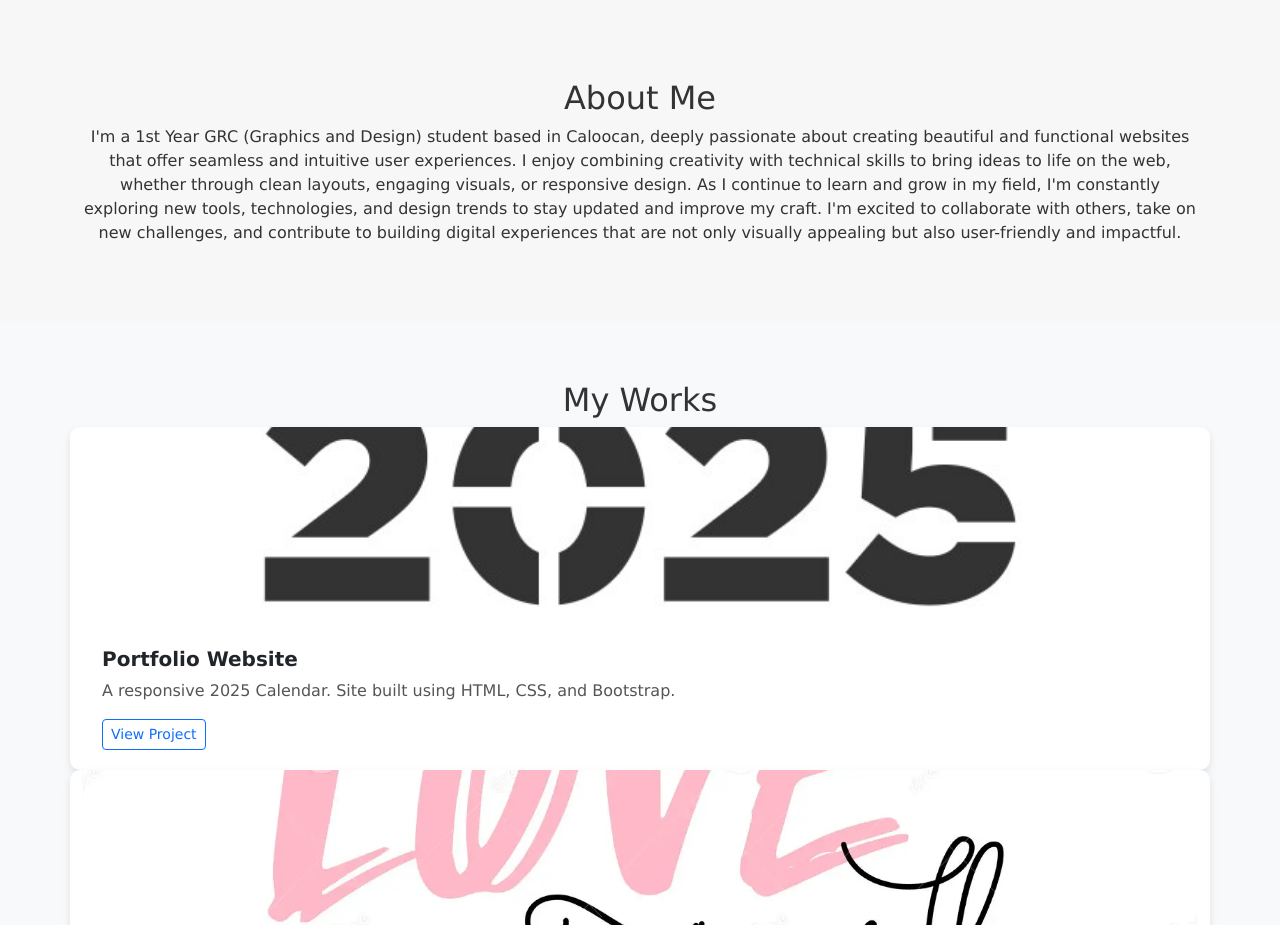
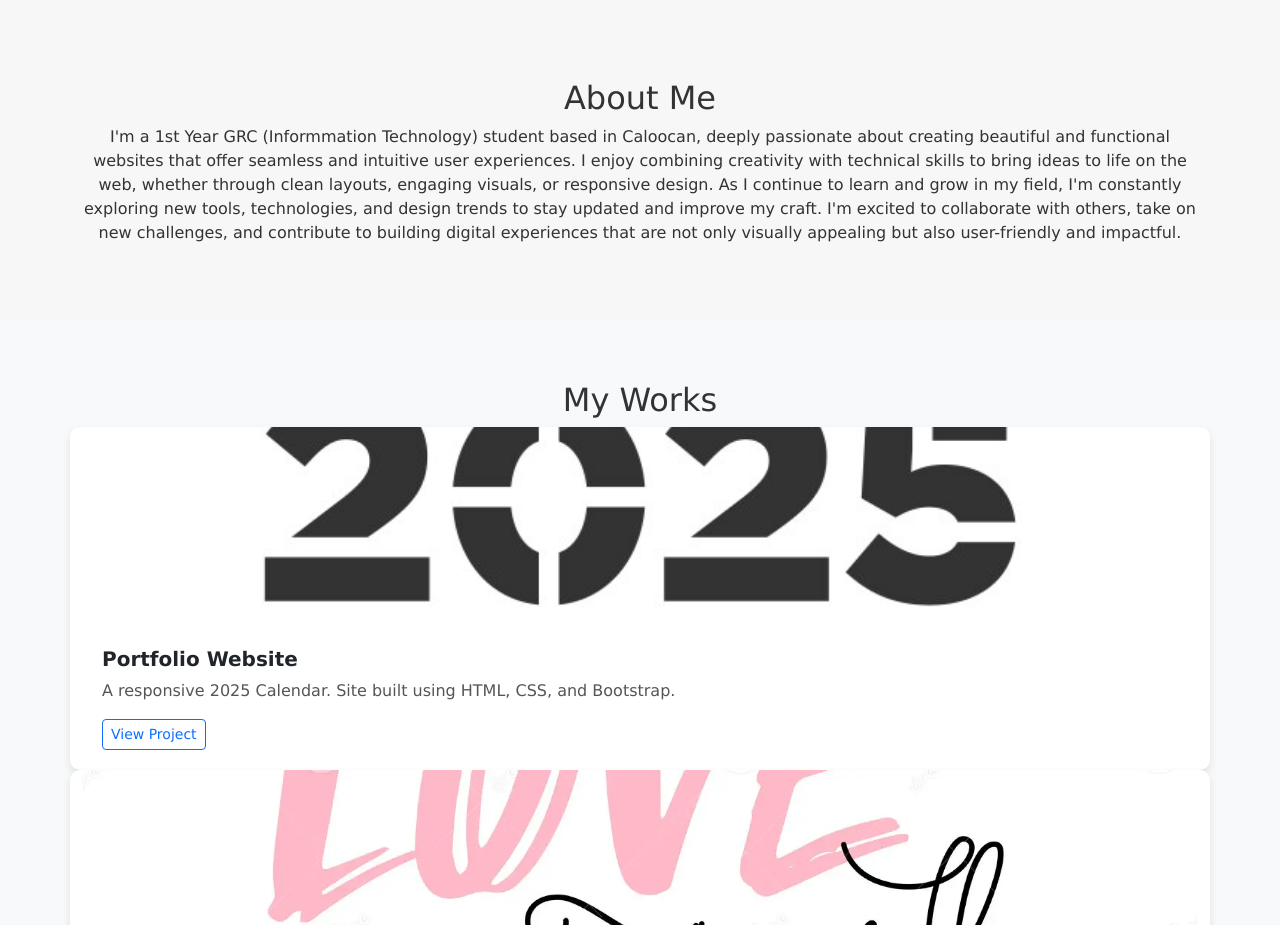
Before and after one commit to JasminSantos1/My-Personal-Portfolio, a plain HTML site: page index.html in a window 1280 px wide. Shown: the part 840-1765 px from the top of the page. Drawn offline with nearby package versions, Linux system fonts and the light colour scheme.

Commit message:
Update index.html

```diff
--- a/index.html
+++ b/index.html
@@ -45,7 +45,7 @@
     <section id="about" class="section">
         <div class="container text-center">
             <h2>About Me</h2>
-            <p> I'm a 1st Year GRC (Graphics and Design) student based in Caloocan, deeply passionate about creating beautiful and functional websites that offer seamless and intuitive user experiences. I enjoy combining creativity with technical skills to bring ideas to life on the web, whether through clean layouts, engaging visuals, or responsive design. As I continue to learn and grow in my field, I'm constantly exploring new tools, technologies, and design trends to stay updated and improve my craft. I'm excited to collaborate with others, take on new challenges, and contribute to building digital experiences that are not only visually appealing but also user-friendly and impactful.
+            <p> I'm a 1st Year GRC (Informmation Technology) student based in Caloocan, deeply passionate about creating beautiful and functional websites that offer seamless and intuitive user experiences. I enjoy combining creativity with technical skills to bring ideas to life on the web, whether through clean layouts, engaging visuals, or responsive design. As I continue to learn and grow in my field, I'm constantly exploring new tools, technologies, and design trends to stay updated and improve my craft. I'm excited to collaborate with others, take on new challenges, and contribute to building digital experiences that are not only visually appealing but also user-friendly and impactful.
 
 </p>
         </div>
```
